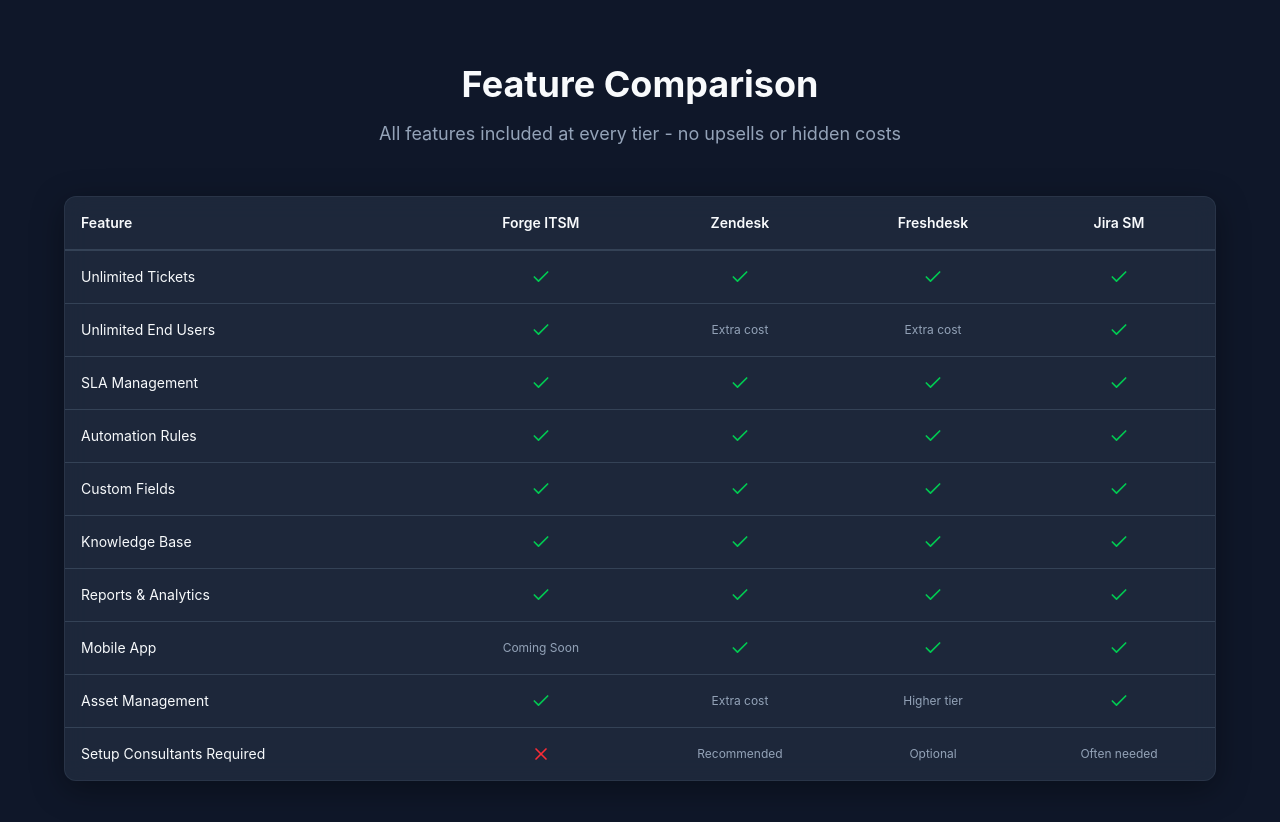
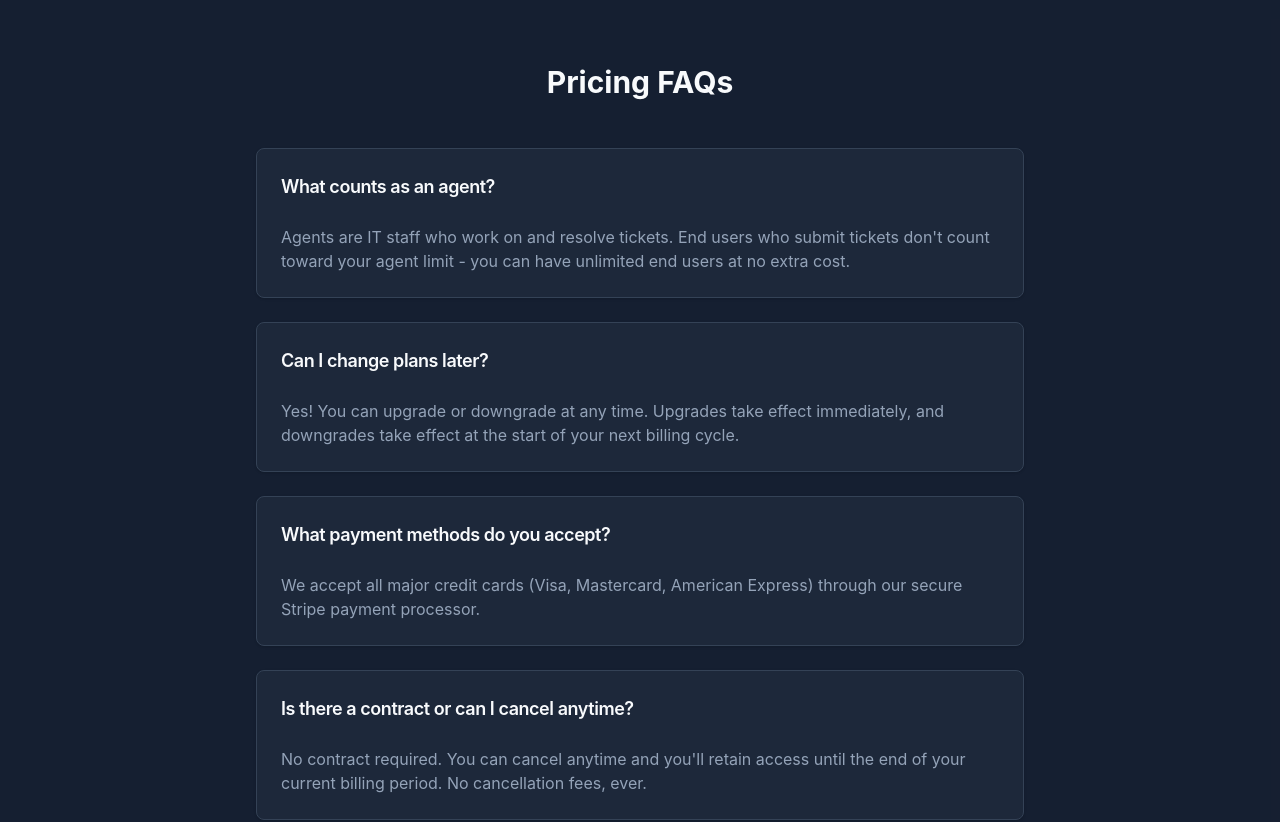
Before and after one commit to MrKindaSorta/forge-itsm-marketing, a React (Vite) app: page /pricing in a window 1280 px wide. Shown: the part 1760-2582 px from the top of the page. Built offline with nearby package versions, Linux system fonts and the light colour scheme.

Commit message:
Remove Feature Comparison section and update CTA text to 'Ready to save money?'

```diff
--- a/src/pages/Pricing.tsx
+++ b/src/pages/Pricing.tsx
@@ -1,7 +1,7 @@
 import { Link } from 'react-router-dom';
 import { Button } from '@/components/ui/button';
 import { Card, CardContent, CardDescription, CardHeader, CardTitle } from '@/components/ui/card';
-import { Check, X, ArrowRight } from 'lucide-react';
+import { Check, ArrowRight } from 'lucide-react';
 
 export default function Pricing() {
   return (
@@ -228,105 +228,6 @@
         </div>
       </section>
 
-      {/* Feature Comparison */}
-      <section className="py-20">
-        <div className="container mx-auto px-4">
-          <div className="max-w-6xl mx-auto">
-            <div className="text-center mb-12">
-              <h2 className="text-3xl md:text-4xl font-bold mb-4">Feature Comparison</h2>
-              <p className="text-lg text-muted-foreground">
-                All features included at every tier - no upsells or hidden costs
-              </p>
-            </div>
-
-            <div className="overflow-x-auto rounded-xl glass-card">
-              <table className="w-full text-sm">
-                <thead>
-                  <tr className="border-b-2 border-border/40">
-                    <th className="p-4 text-left font-semibold">Feature</th>
-                    <th className="p-4 text-center font-semibold">Forge ITSM</th>
-                    <th className="p-4 text-center font-semibold">Zendesk</th>
-                    <th className="p-4 text-center font-semibold">Freshdesk</th>
-                    <th className="p-4 text-center font-semibold">Jira SM</th>
-                  </tr>
-                </thead>
-                <tbody>
-                  <tr className="border-b border-border/30 hover:bg-muted/20 transition-colors">
-                    <td className="p-4">Unlimited Tickets</td>
-                    <td className="p-4 text-center bg-primary/5"><Check className="h-5 w-5 text-green-500 mx-auto" /></td>
-                    <td className="p-4 text-center"><Check className="h-5 w-5 text-green-500 mx-auto" /></td>
-                    <td className="p-4 text-center"><Check className="h-5 w-5 text-green-500 mx-auto" /></td>
-                    <td className="p-4 text-center"><Check className="h-5 w-5 text-green-500 mx-auto" /></td>
-                  </tr>
-                  <tr className="border-b border-border/30 hover:bg-muted/20 transition-colors">
-                    <td className="p-4">Unlimited End Users</td>
-                    <td className="p-4 text-center bg-primary/5"><Check className="h-5 w-5 text-green-500 mx-auto" /></td>
-                    <td className="p-4 text-center text-muted-foreground text-xs">Extra cost</td>
-                    <td className="p-4 text-center text-muted-foreground text-xs">Extra cost</td>
-                    <td className="p-4 text-center"><Check className="h-5 w-5 text-green-500 mx-auto" /></td>
-                  </tr>
-                  <tr className="border-b border-border/30 hover:bg-muted/20 transition-colors">
-                    <td className="p-4">SLA Management</td>
-                    <td className="p-4 text-center bg-primary/5"><Check className="h-5 w-5 text-green-500 mx-auto" /></td>
-                    <td className="p-4 text-center"><Check className="h-5 w-5 text-green-500 mx-auto" /></td>
-                    <td className="p-4 text-center"><Check className="h-5 w-5 text-green-500 mx-auto" /></td>
-                    <td className="p-4 text-center"><Check className="h-5 w-5 text-green-500 mx-auto" /></td>
-                  </tr>
-                  <tr className="border-b border-border/30 hover:bg-muted/20 transition-colors">
-                    <td className="p-4">Automation Rules</td>
-                    <td className="p-4 text-center bg-primary/5"><Check className="h-5 w-5 text-green-500 mx-auto" /></td>
-                    <td className="p-4 text-center"><Check className="h-5 w-5 text-green-500 mx-auto" /></td>
-                    <td className="p-4 text-center"><Check className="h-5 w-5 text-green-500 mx-auto" /></td>
-                    <td className="p-4 text-center"><Check className="h-5 w-5 text-green-500 mx-auto" /></td>
-                  </tr>
-                  <tr className="border-b border-border/30 hover:bg-muted/20 transition-colors">
-                    <td className="p-4">Custom Fields</td>
-                    <td className="p-4 text-center bg-primary/5"><Check className="h-5 w-5 text-green-500 mx-auto" /></td>
-                    <td className="p-4 text-center"><Check className="h-5 w-5 text-green-500 mx-auto" /></td>
-                    <td className="p-4 text-center"><Check className="h-5 w-5 text-green-500 mx-auto" /></td>
-                    <td className="p-4 text-center"><Check className="h-5 w-5 text-green-500 mx-auto" /></td>
-                  </tr>
-                  <tr className="border-b border-border/30 hover:bg-muted/20 transition-colors">
-                    <td className="p-4">Knowledge Base</td>
-                    <td className="p-4 text-center bg-primary/5"><Check className="h-5 w-5 text-green-500 mx-auto" /></td>
-                    <td className="p-4 text-center"><Check className="h-5 w-5 text-green-500 mx-auto" /></td>
-                    <td className="p-4 text-center"><Check className="h-5 w-5 text-green-500 mx-auto" /></td>
-                    <td className="p-4 text-center"><Check className="h-5 w-5 text-green-500 mx-auto" /></td>
-                  </tr>
-                  <tr className="border-b border-border/30 hover:bg-muted/20 transition-colors">
-                    <td className="p-4">Reports & Analytics</td>
-                    <td className="p-4 text-center bg-primary/5"><Check className="h-5 w-5 text-green-500 mx-auto" /></td>
-                    <td className="p-4 text-center"><Check className="h-5 w-5 text-green-500 mx-auto" /></td>
-                    <td className="p-4 text-center"><Check className="h-5 w-5 text-green-500 mx-auto" /></td>
-                    <td className="p-4 text-center"><Check className="h-5 w-5 text-green-500 mx-auto" /></td>
-                  </tr>
-                  <tr className="border-b border-border/30 hover:bg-muted/20 transition-colors">
-                    <td className="p-4">Mobile App</td>
-                    <td className="p-4 text-center bg-primary/5 text-muted-foreground text-xs">Coming Soon</td>
-                    <td className="p-4 text-center"><Check className="h-5 w-5 text-green-500 mx-auto" /></td>
-                    <td className="p-4 text-center"><Check className="h-5 w-5 text-green-500 mx-auto" /></td>
-                    <td className="p-4 text-center"><Check className="h-5 w-5 text-green-500 mx-auto" /></td>
-                  </tr>
-                  <tr className="border-b border-border/30 hover:bg-muted/20 transition-colors">
-                    <td className="p-4">Asset Management</td>
-                    <td className="p-4 text-center bg-primary/5"><Check className="h-5 w-5 text-green-500 mx-auto" /></td>
-                    <td className="p-4 text-center text-muted-foreground text-xs">Extra cost</td>
-                    <td className="p-4 text-center text-muted-foreground text-xs">Higher tier</td>
-                    <td className="p-4 text-center"><Check className="h-5 w-5 text-green-500 mx-auto" /></td>
-                  </tr>
-                  <tr className="hover:bg-muted/20 transition-colors">
-                    <td className="p-4">Setup Consultants Required</td>
-                    <td className="p-4 text-center bg-primary/5"><X className="h-5 w-5 text-red-500 mx-auto" /></td>
-                    <td className="p-4 text-center text-muted-foreground text-xs">Recommended</td>
-                    <td className="p-4 text-center text-muted-foreground text-xs">Optional</td>
-                    <td className="p-4 text-center text-muted-foreground text-xs">Often needed</td>
-                  </tr>
-                </tbody>
-              </table>
-            </div>
-          </div>
-        </div>
-      </section>
 
       {/* FAQ Section */}
       <section className="bg-muted/50 py-20">
@@ -407,7 +308,7 @@
       {/* CTA Section */}
       <section className="py-20">
         <div className="container mx-auto px-4 text-center space-y-6">
-          <h2 className="text-3xl md:text-4xl font-bold">Ready to Save Thousands?</h2>
+          <h2 className="text-3xl md:text-4xl font-bold">Ready to save money?</h2>
           <p className="text-xl text-muted-foreground max-w-2xl mx-auto">
             Start your 30-day free trial. Cancel anytime.
           </p>
```
